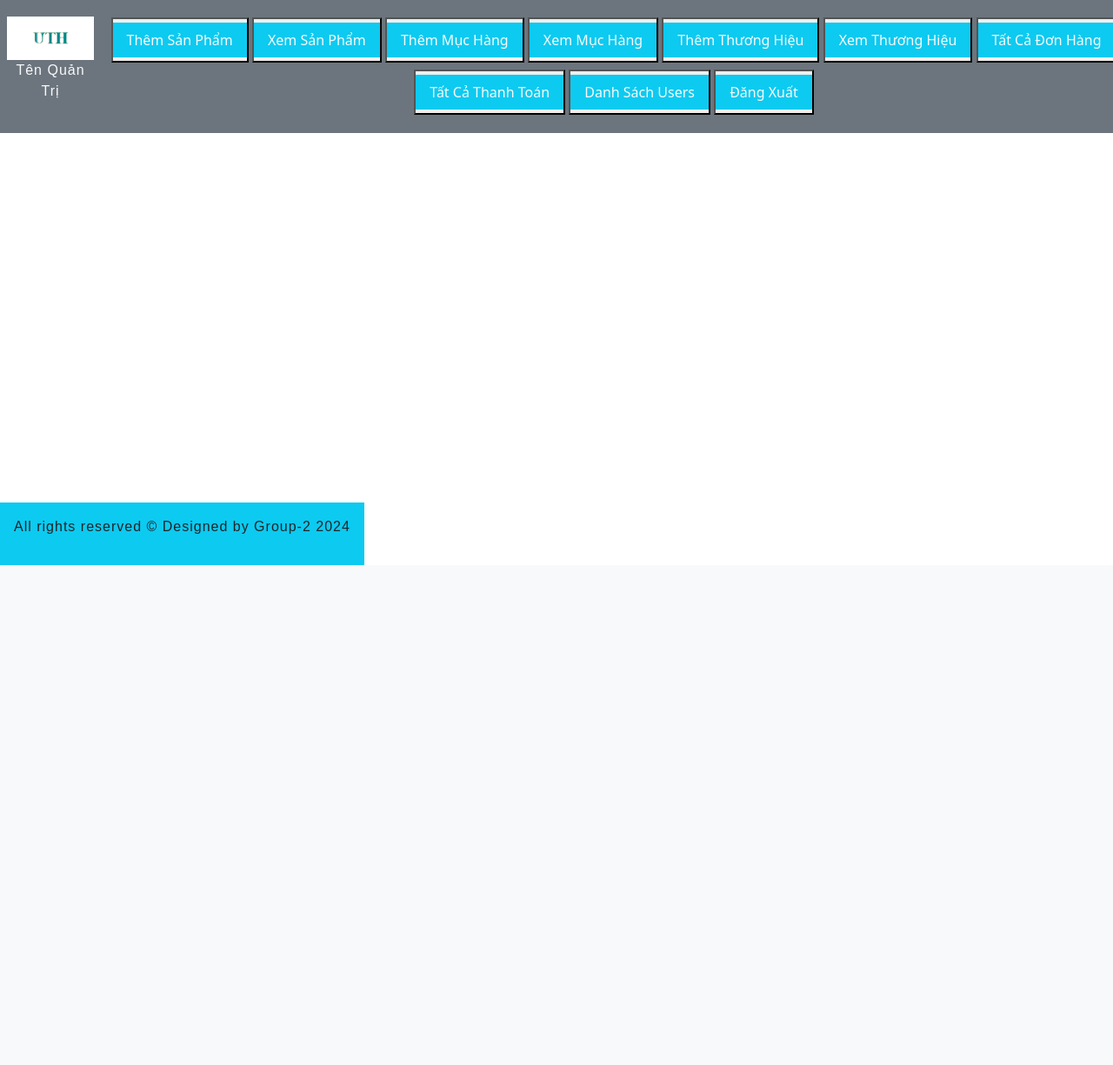
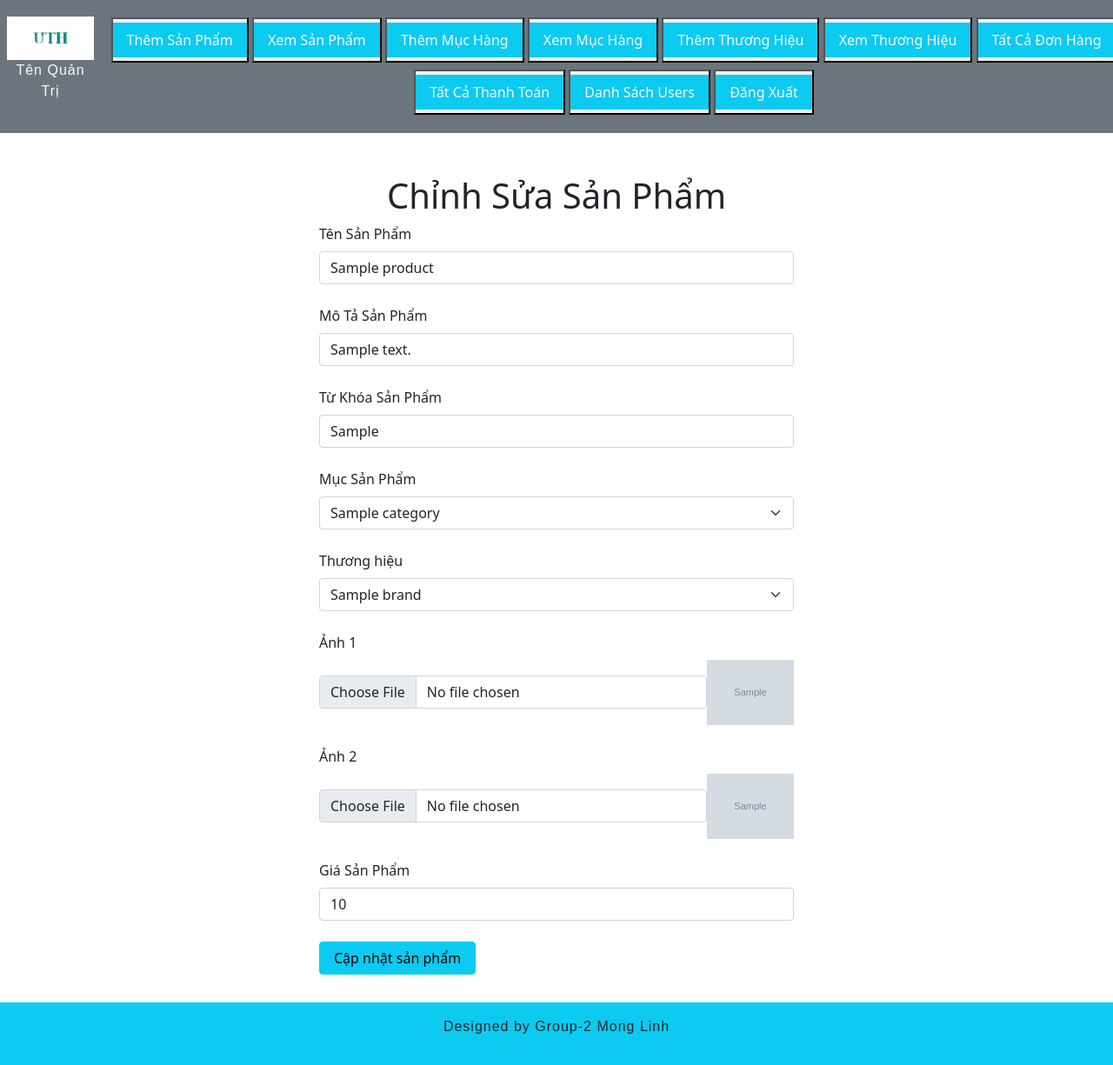
Before and after one commit to iamnubie/ecommerce-web, a PHP site: page /admin_area/index.php?edit_products=1 in a window 1280 px wide. Shown: the part 150-1375 px from the top of the page at 87% size. Before the commit the page ends 800 px from the top, so only its background shows below. Run offline with PHP 8.4, Linux system fonts and the light colour scheme; tables that the repository leaves empty or names only in its code hold one stand-in row (values such as "Sample post"); grey boxes marked "Sample" are stand-in pictures.

Commit message:
cap nhat tinh nang admin

```diff
--- /dev/null
+++ b/admin_area/edit_products.php
@@ -0,0 +1,144 @@
+<?php
+if(isset($_GET['edit_products'])){
+    $edit_id=$_GET['edit_products'];
+    $get_data="SELECT * from `products` where product_id=$edit_id";
+    $result=mysqli_query($con,$get_data);
+    $row=mysqli_fetch_assoc($result);
+    $product_title=$row['product_title'];
+    // echo $product_title;
+    $product_description=$row['product_description'];
+    $product_keywords=$row['product_keywords'];
+    $category_id=$row['category_id'];
+    $brand_id=$row['brand_id'];
+    $product_image1=$row['product_image1'];
+    $product_image2=$row['product_image2'];
+    $product_price=$row['product_price'];
+
+    // lay du lieu muc hang
+    $select_category="SELECT * from `categories` where category_id=$category_id";
+    $result_category=mysqli_query($con,$select_category);
+    $row_category=mysqli_fetch_assoc($result_category);
+    $category_title=$row_category['category_title'];
+    // echo $category_title;
+
+    // lay du lieu thuong hieu
+    $select_brand="SELECT * from `brands` where brand_id=$brand_id";
+    $result_brand=mysqli_query($con,$select_brand);
+    $row_brand=mysqli_fetch_assoc($result_brand);
+    $brand_title=$row_brand['brand_title'];
+    // echo $brand_title;
+}
+?>
+
+<div class="container mt-5">
+    <h1 class="text-center">Chỉnh Sửa Sản Phẩm</h1>
+    <form action="" method="post" enctype="multipart/form-data">
+        <div class="form-outline w-50 m-auto mb-4">
+            <label for="product_title" class="form-label">Tên Sản Phẩm</label>
+            <input type="text" id="product_title" value="<?php echo $product_title;?>" name="product_title"
+                class="form-control" required="required">
+        </div>
+        <div class="form-outline w-50 m-auto mb-4">
+            <label for="product_desc" class="form-label">Mô Tả Sản Phẩm</label>
+            <input type="text" id="product_desc" value="<?php echo $product_description?>" name="product_desc"
+                class="form-control" required="required">
+        </div>
+        <div class="form-outline w-50 m-auto mb-4">
+            <label for="product_keywords" class="form-label">Từ Khóa Sản Phẩm</label>
+            <input type="text" id="product_keywords" value="<?php echo $product_keywords?>" name="product_keywords"
+                class="form-control" required="required">
+        </div>
+        <div class="form-outline w-50 m-auto mb-4">
+            <label for="product_category" class="form-label">Mục Sản Phẩm</label>
+            <select name="product_category" class="form-select">
+                <option value="<?php echo $category_title?>"><?php echo $category_title?></option>
+                <?php
+                $select_category_all="SELECT * from `categories`";
+                $result_category_all=mysqli_query($con,$select_category_all);
+                while($row_category_all=mysqli_fetch_assoc($result_category_all)){
+                    $category_title=$row_category_all['category_title'];
+                    $category_id=$row_category_all['category_id'];
+                    echo "<option value='$category_id'>$category_title</option>";
+                };
+                ?>
+            </select>
+        </div>
+        <div class="form-outline w-50 m-auto mb-4">
+            <label for="product_brands" class="form-label">Thương hiệu</label>
+            <select name="product_brands" class="form-select">
+                <option value="<?php echo $brand_title?>"><?php echo $brand_title?></option>
+                <?php
+                $select_brand_all="SELECT * from `brands`";
+                $result_brand_all=mysqli_query($con,$select_brand_all);
+                while($row_brand_all=mysqli_fetch_assoc($result_brand_all)){
+                    $brand_title=$row_brand_all['brand_title'];
+                    $brand_id=$row_brand_all['brand_id'];
+                    echo "<option value='$brand_id'>$brand_title</option>";
+                };
+                ?>
+            </select>
+        </div>
+        <div class="form-outline w-50 m-auto mb-4">
+            <label for="product_image1" class="form-label">Ảnh 1</label>
+            <div class="d-flex">
+                <input type="file" id="product_image1" name="product_image1" class="form-control w-90 m-auto"
+                    required="required">
+                <img src="./product_images/<?php echo $product_image1?>" alt="" class="product_img">
+            </div>
+        </div>
+        <div class="form-outline w-50 m-auto mb-4">
+            <label for="product_image2" class="form-label">Ảnh 2</label>
+            <div class="d-flex">
+                <input type="file" id="product_image2" name="product_image2" class="form-control w-90 m-auto"
+                    required="required">
+                <img src="./product_images/<?php echo $product_image2?>" alt="" class="product_img">
+            </div>
+        </div>
+        <div class="form-outline w-50 m-auto mb-4">
+            <label for="product_price" class="form-label">Giá Sản Phẩm</label>
+            <input type="text" id="product_price" value="<?php echo $product_price?>" name="product_price"
+                class="form-control" required="required">
+        </div>
+        <div class="w-50 m-auto">
+            <input type="submit" name="edit_product" value="Cập nhật sản phẩm" class="btn btn-info px-3 mb-3">
+        </div>
+    </form>
+</div>
+
+<?php
+if(isset($_POST['edit_product'])){
+    $product_title=$_POST['product_title'];
+    $product_desc=$_POST['product_desc'];
+    $product_keywords=$_POST['product_keywords'];
+    $product_category=$_POST['product_category'];
+    $product_brands=$_POST['product_brands'];
+    $product_price=$_POST['product_price'];
+
+    $product_image1=$_FILES['product_image1']['name'];
+    $product_image2=$_FILES['product_image2']['name'];
+    $temp_image1=$_FILES['product_image1']['tmp_name'];
+    $temp_image2=$_FILES['product_image2']['tmp_name'];
+
+    // kiem tra vung trong
+    if($product_title=='' or $product_keywords=='' or
+    $product_category=='' or $product_brands=='' or $product_image1=='' or
+    $product_image2=='' or $product_price==''){
+        echo "<script>alert('Bạn cần điền đủ thông tin để tiếp tục tiến trình')</script>";
+    }else{
+        move_uploaded_file($temp_image1,"./product_images/$product_image1");
+        move_uploaded_file($temp_image2,"./product_images/$product_image2");
+
+        // query de update san pham
+        $update_product="UPDATE `products` set product_title='$product_title',
+        product_description='$product_desc',product_keywords='$product_keywords',
+        category_id='$product_category', brand_id='$product_brands',
+        product_image1='$product_image1', product_image2='$product_image2',
+        product_price='$product_price', date=NOW() where product_id=$edit_id";
+        $result_update=mysqli_query($con,$update_product);
+        if($result_update){
+            echo "<script>alert('Chỉnh sửa sản phẩm thành công')</script>";
+            echo "<script>window.open('./index.php','_self')</script>";
+        }
+    }
+}
+?>
--- a/admin_area/index.php
+++ b/admin_area/index.php
@@ -35,6 +35,11 @@ include('../functions/common_function.php');
 
     body {
         overflow-x: hidden;
+    }
+
+    .product_img {
+        width: 100px;
+        object-fit: contain;
     }
     </style>
 </head>
@@ -101,13 +106,20 @@ include('../functions/common_function.php');
             if(isset($_GET['view_products'])){
                 include('view_products.php');
             }
+            if(isset($_GET['edit_products'])){
+                include('edit_products.php');
+            }
+            if(isset($_GET['hide_product'])){
+                include('hide_product.php');
+            }
             ?>
         </div>
 
         <!-- last child -->
-        <div class="bg-info p-3 text-center footer">
+        <!-- <div class="bg-info p-3 text-center footer">
             <p>All rights reserved © Designed by Group-2 2024</p>
-        </div>
+        </div> -->
+        <?php include("../includes/footer.php") ?>
     </div>
 
 
--- a/dienthongtin.php
+++ b/dienthongtin.php
@@ -192,6 +192,7 @@ update_cart();
         </form>
     </div>
     <div class="container">
+        <div class="box">
             <div class="header">
                 <h2>Điền Thông Tin Khách Hàng</h2>
             </div>
@@ -232,6 +233,7 @@ update_cart();
                     <input type="submit" value="Xác Nhận Thông Tin" name="submit_customer_info">
                 </div>
             </form>
+        </div>
     </div>
     <div class="container">
         <?php
@@ -285,7 +287,7 @@ update_cart();
             // Xóa sản phẩm khỏi giỏ hàng
             $empty_cart = "DELETE FROM `cart_details` WHERE ip_address='$get_ip_address'";
             mysqli_query($con, $empty_cart);
-
+            date_default_timezone_set('Asia/Ho_Chi_Minh');
             // In ra thông tin đơn hàng
             echo "<div class='order-confirmation'>
                     <h2>Xác nhận thông tin đơn hàng</h2>
```
Also changed, not shown: admin_area/hide_product.php (added, +12 -0 lines), admin_area/view_products.php (+35 -12 lines). Lines whose indentation alone changed are shown as unchanged.
